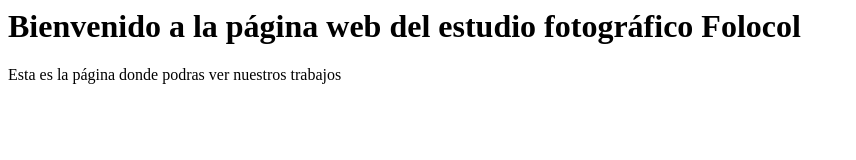
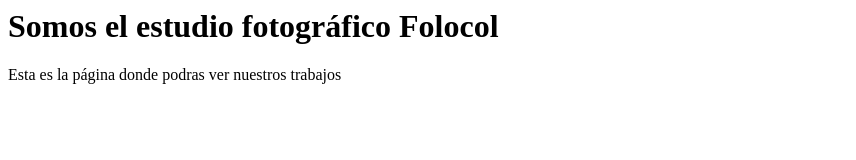
Before and after one commit to EmmanuelSalvador/pagina-web, a plain HTML site: page index.html in a window 1280 px wide. Shown: the whole page, without its empty margins (0-856 px from the left). Drawn offline with Linux system fonts and the light colour scheme.

Commit message:
Cambio de titulo

```diff
--- a/index.html
+++ b/index.html
@@ -5,7 +5,7 @@
         <title>Estudio fotográfico Fotocol</title>
     </head>
     <body>
-        <h1>Bienvenido a la página web del estudio fotográfico Folocol</h1>
+        <h1>Somos el estudio fotográfico Folocol</h1>
         <p>Esta es la página donde podras ver nuestros trabajos</p>
     </body>
 </html>
```
